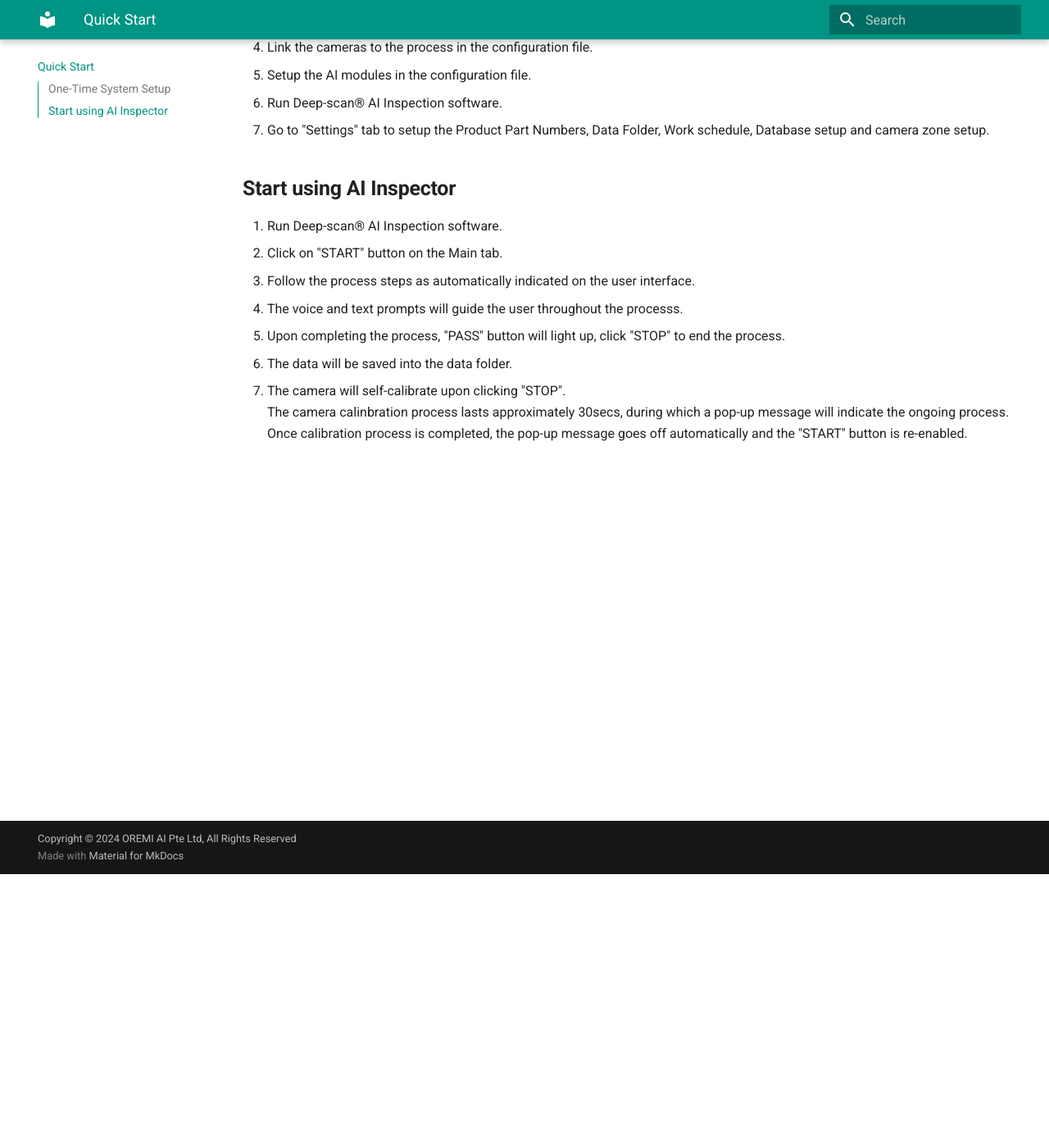
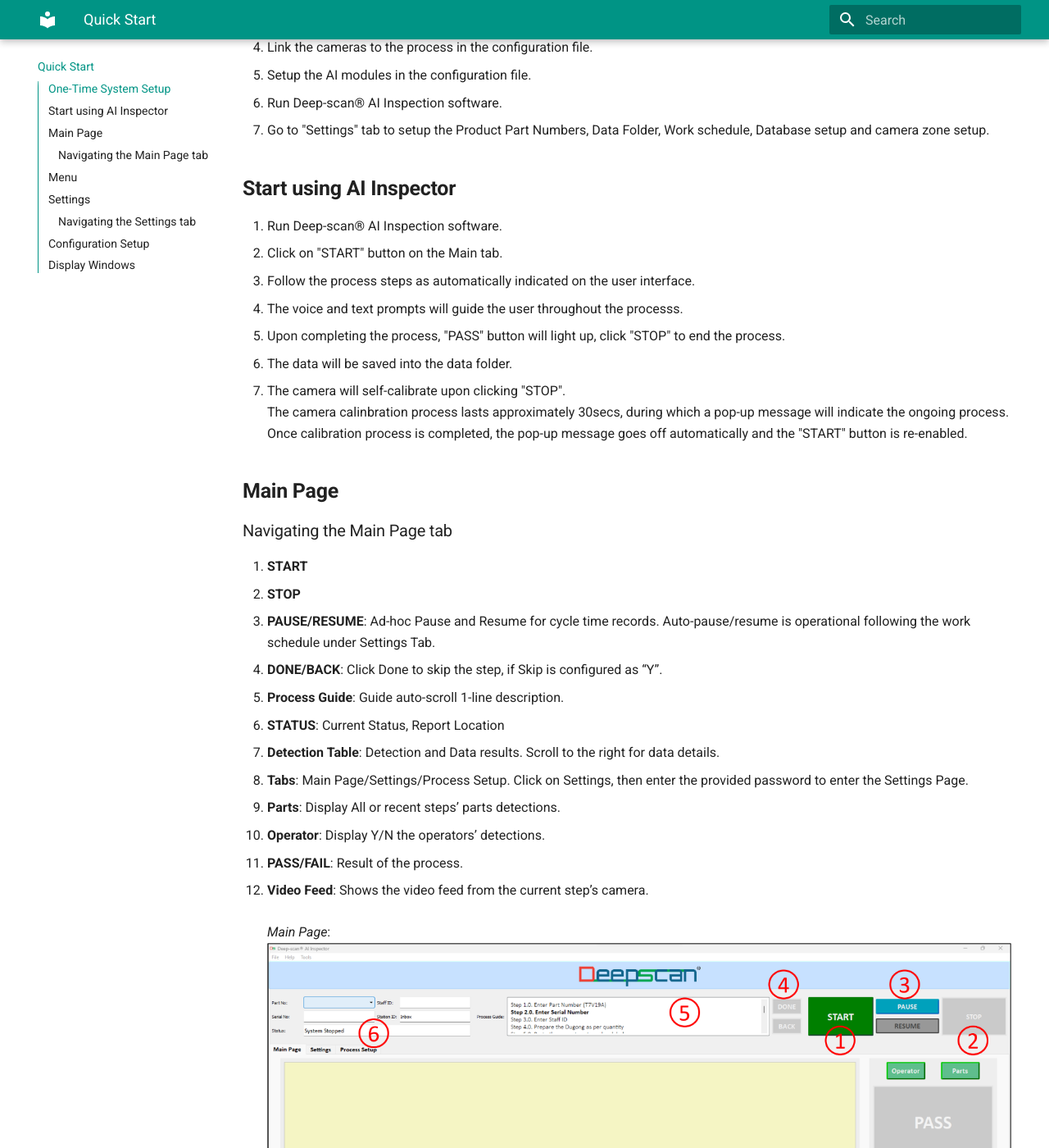
Before and after one commit to deep-scan/ai_inspector_guide, an MkDocs documentation site: the page built from docs/quick_start.md, in a window 1280 px wide and 1400 px high, scrolled down 334 px. Shown: the whole window at 82% size. Built offline with MkDocs 1.6.1 and Material for MkDocs 9.7.7, drawn with Linux system fonts in a browser that asks for light colours; some of the changed text lies outside the part shown.

Commit message:
$Update Settings 6Apr24

```diff
--- a/docs/quick_start.md
+++ b/docs/quick_start.md
@@ -19,3 +19,90 @@
 6. The data will be saved into the data folder.
 7. The camera will self-calibrate upon clicking "STOP".<br/>
 The camera calinbration process lasts approximately 30secs, during which a pop-up message will indicate the ongoing process. Once calibration process is completed, the pop-up message goes off automatically and the "START" button is re-enabled.
+
+
+## **Main Page**
+### Navigating the Main Page tab<br/>
+1. **START**<br/>
+2. **STOP**<br/>
+3. **PAUSE/RESUME**: Ad-hoc Pause and Resume for cycle time records. Auto-pause/resume is operational following the work schedule under Settings Tab.<br/>
+4. **DONE/BACK**: Click Done to skip the step, if Skip is configured as “Y”.<br/>
+5. **Process Guide**: Guide auto-scroll 1-line description.<br/>
+6. **STATUS**: Current Status, Report Location<br/>
+7. **Detection Table**: Detection and Data results. Scroll to the right for data details.<br/>
+8. **Tabs**: Main Page/Settings/Process Setup. Click on Settings, then enter the provided password to enter the Settings Page.<br/>
+9. **Parts**: Display All or recent steps’ parts detections. <br/>
+10. **Operator**: Display Y/N the operators’ detections.<br/>
+11. **PASS/FAIL**: Result of the process. <br/>
+12. **Video Feed**: Shows the video feed from the current step’s camera.<br/>
+<br/>
+*Main Page*: <br/>
+![quick_1.png](quick_1.png)
+<br/>
+<br/>
+![quick_2.png](quick_2.png)
+<br/>
+<br/>
+
+## **Menu**
+1. **User Manual**: provides Operations and FAQs, internet access is required.<br/>
+2. **Compile Debug Report**: to send the log files along with your issue descriptions to Oremi for technical support.<br/>
+<br/>
+*Menu*: <br/>
+![quick_3.png](quick_3.png)
+<br/>
+<br/>
+![quick_4.png](quick_4.png)
+<br/>
+
+## **Settings**
+### Navigating the Settings tab<br/>
+1. ***Operation***<br/>
+a. Data file location - Excel sheet output data including detection time-stamp, cycle time, barcodes and QR codes.<br/>
+b. Part number’s list as configured in App.conf.<br/>
+c. Operation schedule – self pause and resume over breaks and days (multi-day operations).<br/>
+2. ***Database***<br/>
+a. Settings for uploads to on-premise sql database.<br/>
+3. ***Camera***<br/>
+a. AOI crop – select camera then click AOI region in video feed pop-up, click top left corner then drag to bottom right corner which will auto save the AOI.<br/>
+b. PTZ zone preset – select PTZ zone, then in the video feed pop-up, left click and drag for pan-tilt, and mouse wheel for zoom. Click “Set Preset” again to save.<br/>
+4. ***Overtime***<br/>
+a. Set up auto-pause/resume schedule for overtime.<br/>
+<br/>
+*Settings*: <br/>
+![quick_5.png](quick_5.png)
+<br/>
+<br/>
+
+
+## **Configuration Setup**
+1. ***Configuration files**
+a. All configurations files are contained within the “conf” sub-directory.<br/>
+2. ***App.conf***<br/>
+a. General settings such as displays, dashboard, sound, camera addresses, resolutions etc<br/>
+b. Product specific settings such as to link the product part numbers to the machine learning profiles and process steps, camera zones, detection classes.<br/>
+3. ***Process Steps***<br/>
+a. Product specific process, detection flows and actions.<br/>
+4. ***Part Number Detect***<br/>
+a. General product model detection.<br/>
+<br/>
+*Configuration structure*: <br/>
+![quick_6.png](quick_6.png)
+<br/>
+<br/>
+
+
+## **Display Windows**
+1. Individual windows for each camera’s video feed<br/>
+a. Video feeds in extended display windows for > 2 cameras setup. For single camera setup the video feed is within the Main Page only.<br/>
+b. Size / location configurable.<br/>
+2. Visual dashboard<br/>
+a. Real time status.<br/>
+b. Widget On/Off configurable.<br/>
+c. Status cells auto-configured based on process setup.<br/>
+d. Work time target setup in App.conf.<br/>
+<br/>
+*Dashboard window*: <br/>
+![quick_7.png](quick_7.png)
+<br/>
+<br/>
--- a/mkdocs.yml
+++ b/mkdocs.yml
@@ -4,8 +4,8 @@
 
 nav:
   - Home: index.md
+  - Installation: installation.md
   - Quick Start: quick_start.md
-  - Installation: installation.md
   - Settings: settings.md
   - Troubleshotting: troubleshooting.md
   - About: about.md
```
Also changed, not shown: docs/quick_1.png (added), docs/quick_2.png (added), docs/quick_3.png (added), docs/quick_4.png (added), docs/quick_5.png (added), docs/quick_6.png (added), docs/quick_7.png (added).
